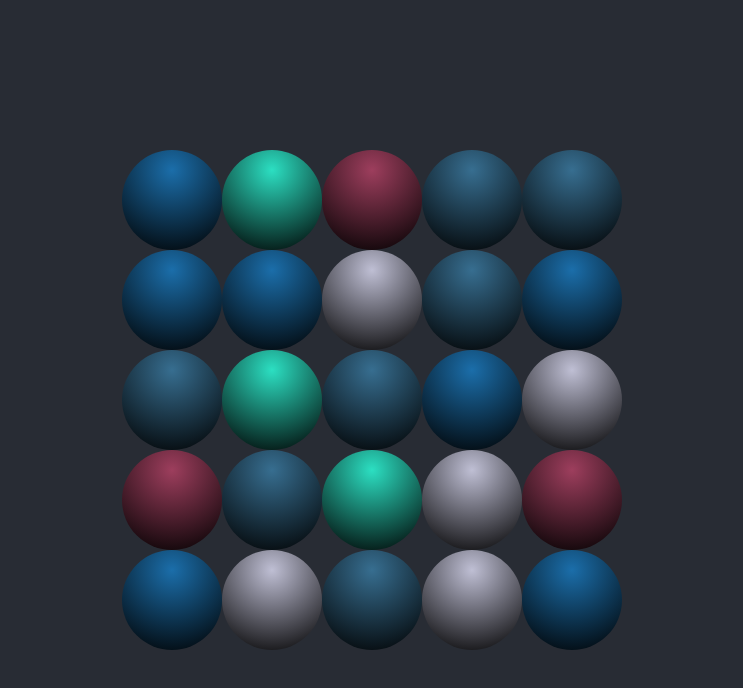
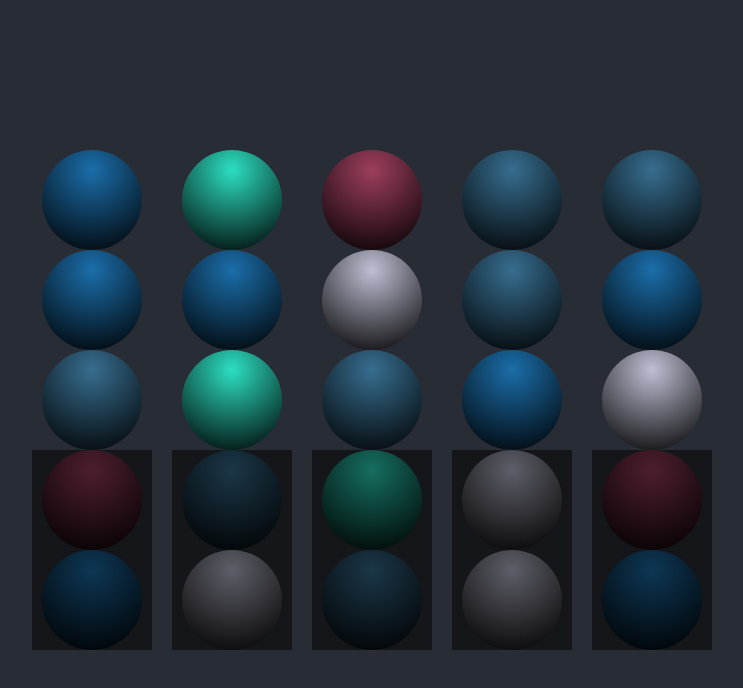
Before and after one commit to jalomas7/sort-racer, a React (Create React App) app: page / in a window 1280 px wide. Shown: the top 688 px of the page, without its empty margins (268-1011 px from the left). Built offline with nearby package versions, Linux system fonts and the light colour scheme.

Commit message:
adds a 'vase'

```diff
--- a/src/components/Ball.tsx
+++ b/src/components/Ball.tsx
@@ -25,9 +25,9 @@ const BallContainer = styled.div<{
   width: 100px;
   height: 100px;
   position: ${({ active }) => (active ? "absolute" : "unset")};
-  left: ${({x}) => x - 50}px;
-  top: ${({y}) => y - 50}px;
-  pointer-events: ${({active}) => active ? 'none' : 'unset'};
+  left: ${({ x }) => x - 50}px;
+  top: ${({ y }) => y - 50}px;
+  pointer-events: ${({ active }) => (active ? "none" : "unset")};
 `;
 
 const Ball: FunctionComponent<BallProps> = ({
--- a/src/components/BallStack.tsx
+++ b/src/components/BallStack.tsx
@@ -7,6 +7,17 @@ import { useBallContext } from "../providers";
 const BallStackContainer = styled.div`
   display: flex;
   flex-direction: column;
+  align-items: center;
+  position: relative;
+  margin: 20px;
+`;
+
+const BallStackVase = styled.div`
+  min-width: 120px;
+  height: 200px;
+  background-color: rgba(0,0,0,0.5);
+  position: absolute;
+  bottom: 0;
 `;
 
 export type BallStackProps = {
@@ -22,6 +33,7 @@ const BallStack: FunctionComponent<BallStackProps> = ({ balls, id }) => {
       onMouseDown={() => onDrag(id)}
       onMouseUp={() => onDrop(id)}
     >
+      <BallStackVase />
       {balls.map(({color, id}) => (
         <BallComponent color={color} key={id} id={id}/>
       ))}
```
